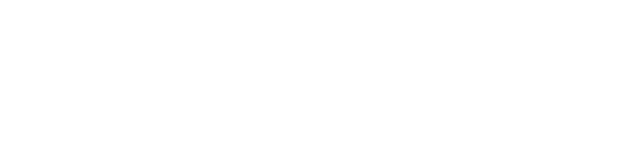
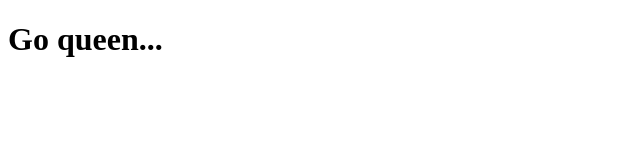
Before and after one commit to marthamwangi/Devenv, a website: page src/index.html in a window 1280 px wide. Shown: the whole page, without its empty margins (0-640 px from the left). Drawn offline with Linux system fonts and the light colour scheme.

Commit message:
finalized deveelopment web server

```diff
--- a/src/index.html
+++ b/src/index.html
@@ -9,7 +9,7 @@
 </head>
 
 <body>
-
+  <h1>Go queen...</h1>
 </body>
 
 </html>
```
Also changed, not shown: README.md.
